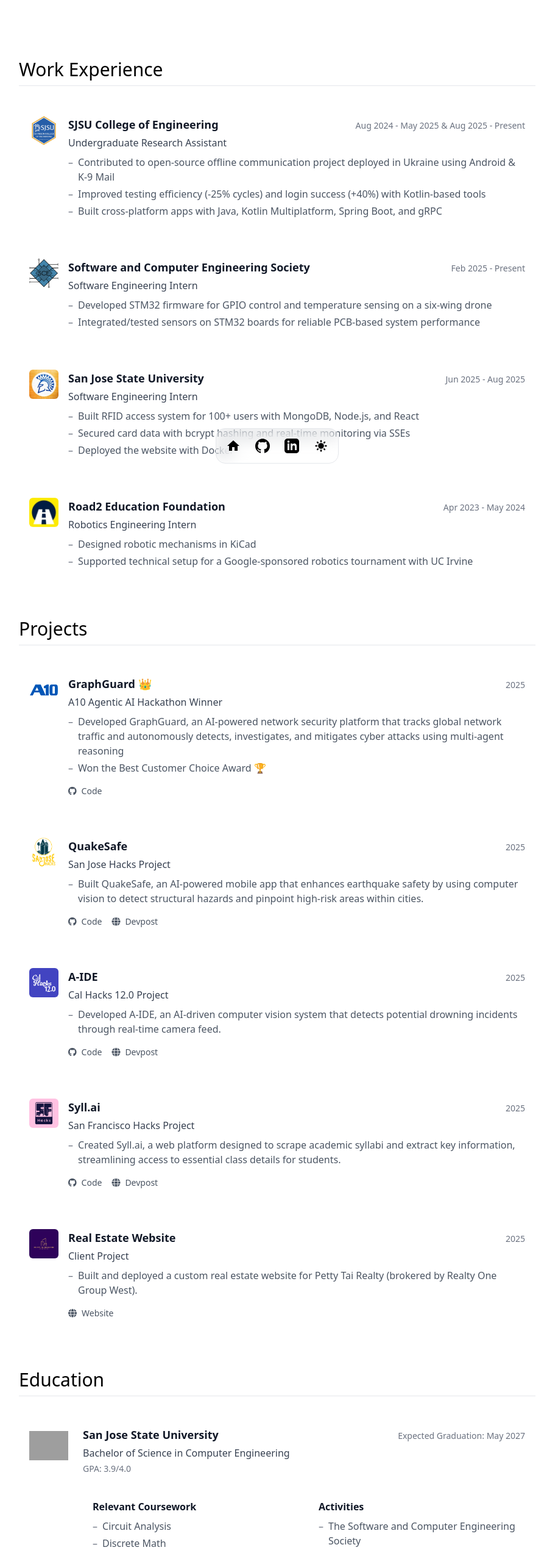
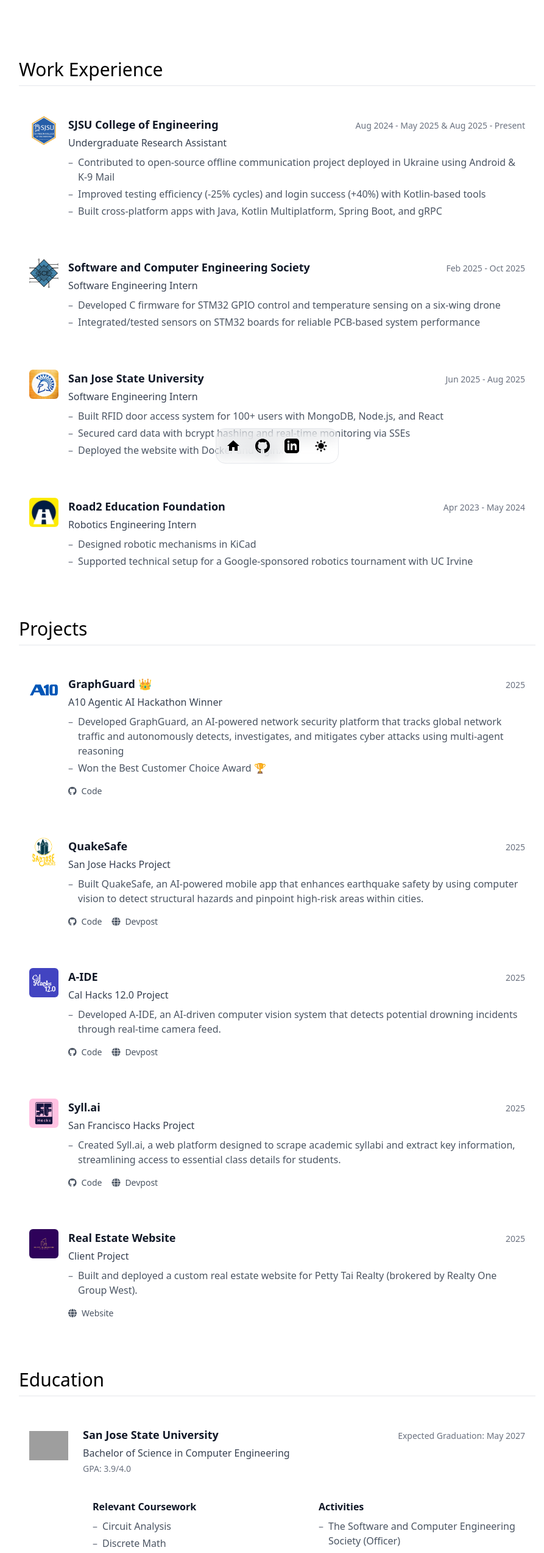
Before and after one commit to darrensh3n/Portfolio, a Next.js app: page /portfolio in a window 1280 px wide. Shown: the top 2546 px of the page at 61% size, without its empty margins (185-1078 px from the left). Built offline with nearby package versions, Linux system fonts and the light colour scheme; grey boxes are pictures that could not be loaded.

Commit message:
Small changes to experience

```diff
--- a/src/app/portfolio/page.tsx
+++ b/src/app/portfolio/page.tsx
@@ -29,10 +29,10 @@
       companyName: "Software and Computer Engineering Society",
       link: "https://sce.sjsu.edu/",
       title: "Software and Computer Engineering Society",
-      date: "Feb 2025 - Present",
+      date: "Feb 2025 - Oct 2025",
       position: "Software Engineering Intern",
       responsibilities: [
-        "Developed STM32 firmware for GPIO control and temperature sensing on a six-wing drone",
+        "Developed C firmware for STM32 GPIO control and temperature sensing on a six-wing drone",
         "Integrated/tested sensors on STM32 boards for reliable PCB-based system performance"
       ],
     },
@@ -44,9 +44,9 @@
       date: "Jun 2025 - Aug 2025",
       position: "Software Engineering Intern",
       responsibilities: [
-        "Built RFID access system for 100+ users with MongoDB, Node.js, and React",
+        "Built RFID door access system for 100+ users with MongoDB, Node.js, and React",
         "Secured card data with bcrypt hashing and real-time monitoring via SSEs",
-        "Deployed the website with Docker"
+        "Deployed the website with Docker and Nginx"
       ],
     },
     {
@@ -220,7 +220,7 @@
                     <ul className="space-y-1">
                       <li className="flex items-start">
                         <span className="text-gray-500 dark:text-gray-400 mr-2">–</span>
-                        <span className="text-gray-600 dark:text-gray-400 font-light flex-1">The Software and Computer Engineering Society</span>
+                        <span className="text-gray-600 dark:text-gray-400 font-light flex-1">The Software and Computer Engineering Society (Officer)</span>
                       </li>
                       <li className="flex items-start">
                         <span className="text-gray-500 dark:text-gray-400 mr-2">–</span>
```
